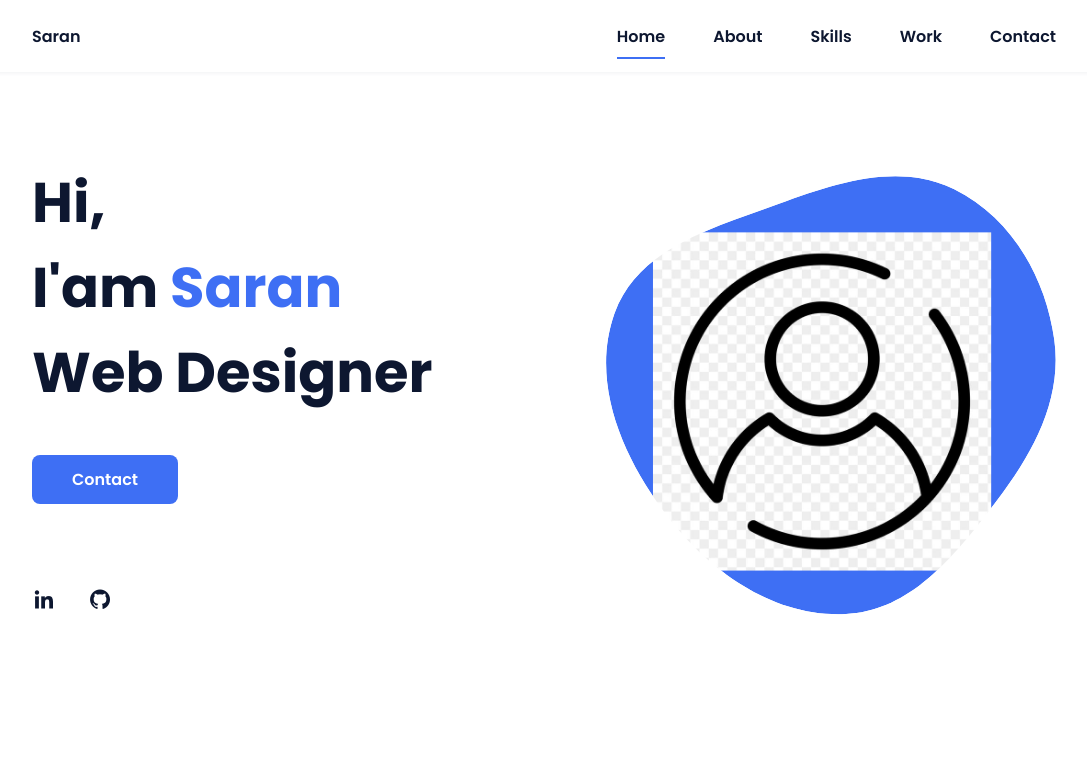
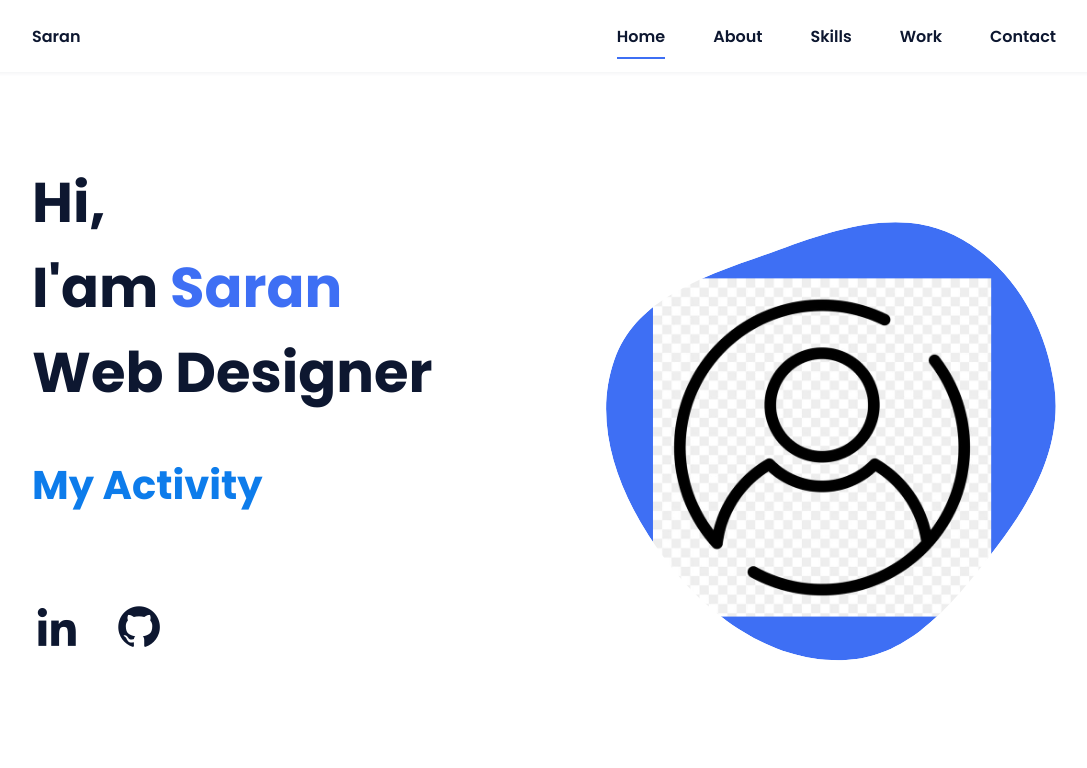
Before and after one commit to Saran-k-ece/portfolio, a plain HTML site: page index.html in a window 1280 px wide. Shown: the top 768 px of the page, without its empty margins (96-1183 px from the left). Drawn offline with nearby package versions, Linux system fonts and the light colour scheme.

Commit message:
new changes are made

```diff
--- a/assets/css/styles.css
+++ b/assets/css/styles.css
@@ -197,11 +197,13 @@ img {
 .home__social {
   display: flex;
   flex-direction: column;
+
 }
+
 .home__social-icon {
   width: max-content;
   margin-bottom: var(--mb-2);
-  font-size: 1.5rem;
+  font-size: 50px;
   color: var(--second-color);
 }
 .home__social-icon:hover {
@@ -218,6 +220,11 @@ img {
 }
 .home__blob-img {
   width: 360px;
+}
+
+#head
+{
+  font-size: 40px;
 }
 
 /*BUTTONS*/
--- a/index.html
+++ b/index.html
@@ -41,7 +41,7 @@
                 <div class="home__data">
                     <h1 class="home__title">Hi,<br>I'am <span class="home__title-color">Saran</span><br> Web Designer</h1>
 
-                    <a href="#" class="button">Contact</a>
+                    <h1 id="head" style="color:rgb(13, 124, 235)">My Activity</h1>
                 </div>
 
                 <div class="home__social">
@@ -176,12 +176,13 @@
 
             <!--===== CONTACT =====-->
             <section class="contact section" id="contact">
-                <h2 class="section-title">Contact</h2>
+                <h2 class="section-title">Contact me</h2>
 
                 <div class="contact__container bd-grid">
                     <form action="" class="contact__form">
                         <input type="text" placeholder="Name" class="contact__input">
                         <input type="mail" placeholder="Email" class="contact__input">
+                        <input type="text" placeholder="Phone number" class="contact__input">
                         <textarea name="" id="" cols="0" rows="10" class="contact__input"></textarea>
                         <input type="button" value="Message" class="contact__button button">
                     </form>
```
